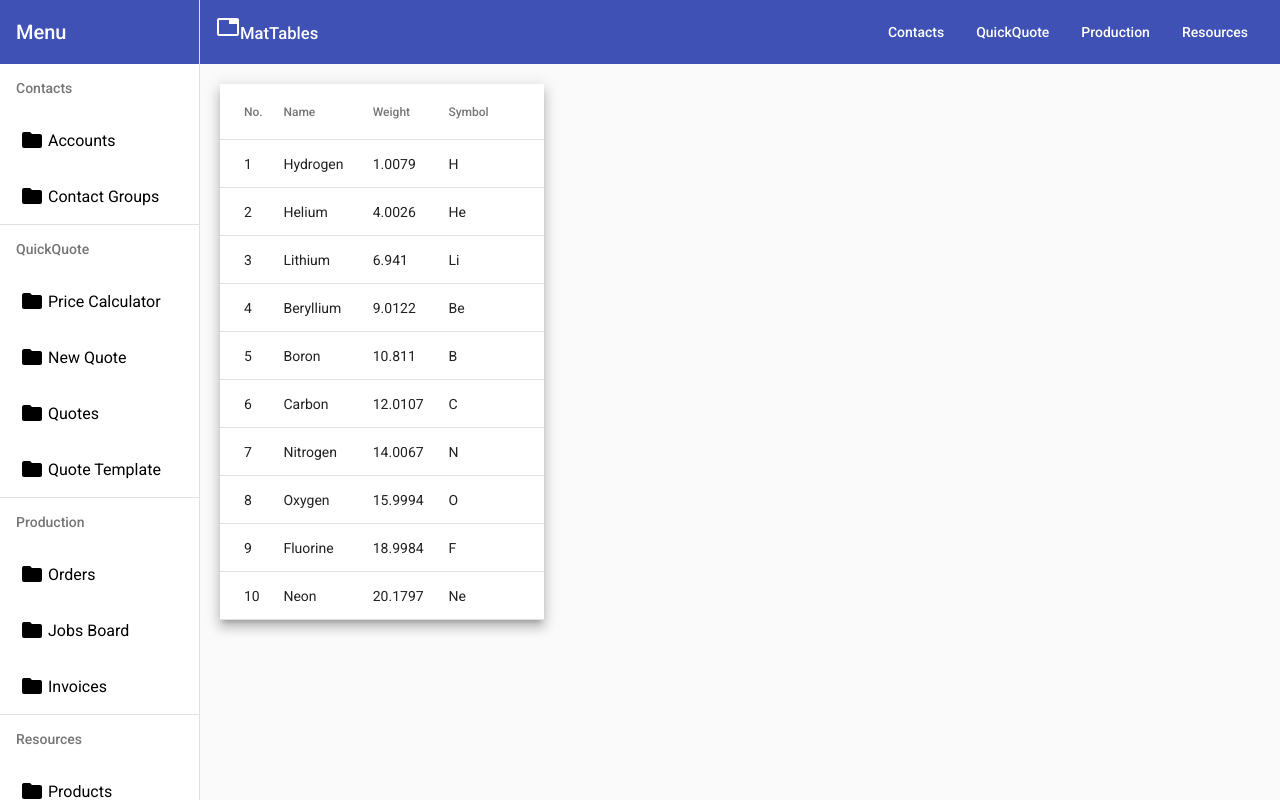
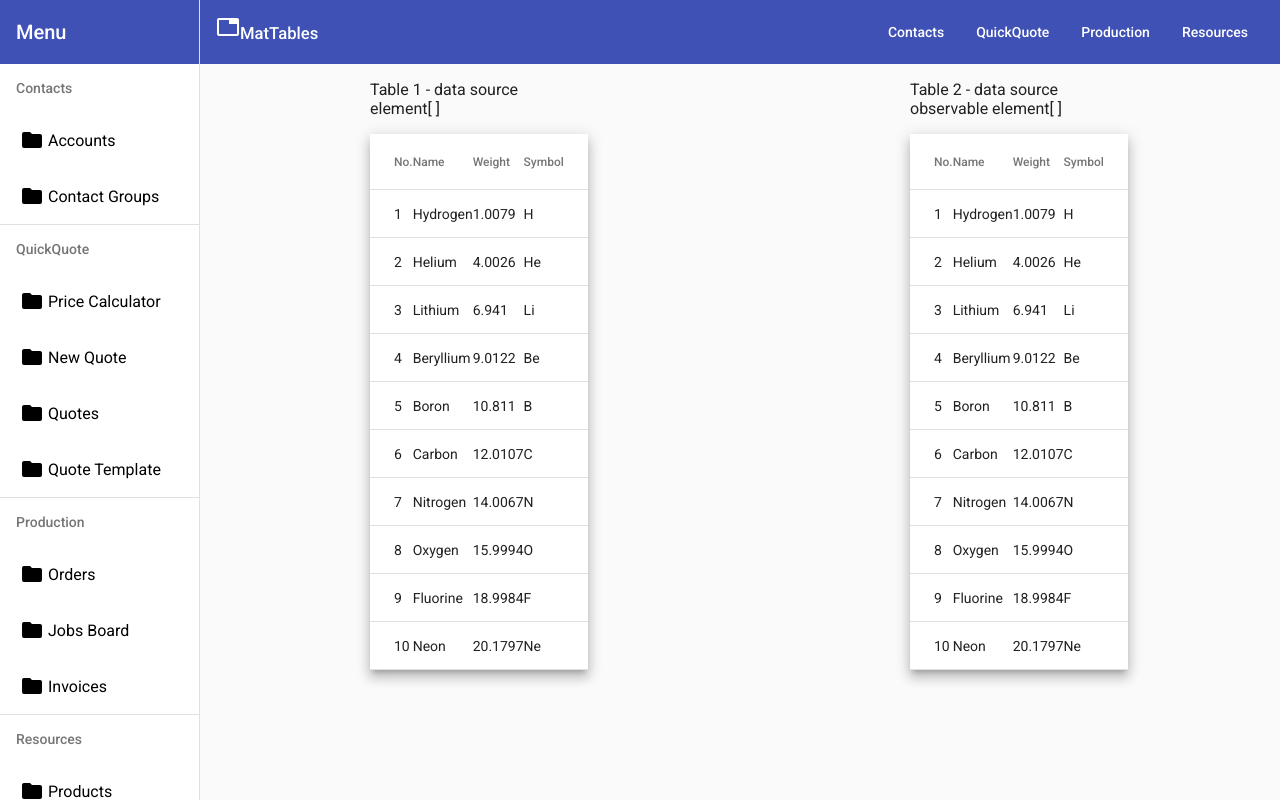
Before and after one commit to FoxGeoff/mat-angular-inputs, an Angular app: page /tables in a window 1280 px wide. Built offline with nearby package versions, Linux system fonts and the light colour scheme.

Commit message:
Add data.service

```diff
--- a/src/app/table/tables/tables.component.css
+++ b/src/app/table/tables/tables.component.css
@@ -1,4 +1,14 @@
+.container {
+  display: flex;
+  flex-direction: row; /* default */
+  justify-content: space-around;
+}
+
+.item {
+  flex: none;
+  width: 200px;
+}
+
 table {
-  width: 30%;
-  margin: 20px;
-}
+   width: 30;
+ }
--- a/src/app/table/tables/tables.component.html
+++ b/src/app/table/tables/tables.component.html
@@ -1,32 +1,70 @@
+<div class="container">
+  <div class="item">
+    <p>Table 1 - data source element[ ]</p>
     <table mat-table [dataSource]="dataSource1" class="mat-elevation-z8">
-
       <!--- Note that these columns can be defined in any order.
         The actual rendered columns are set as a property on the row definition" -->
 
       <!-- Position Column -->
       <ng-container matColumnDef="position">
-    <th mat-header-cell *matHeaderCellDef> No. </th>
-    <td mat-cell *matCellDef="let element"> {{element.position}} </td>
+        <th mat-header-cell *matHeaderCellDef>No.</th>
+        <td mat-cell *matCellDef="let element">{{ element.position }}</td>
       </ng-container>
 
       <!-- Name Column -->
       <ng-container matColumnDef="name">
-    <th mat-header-cell *matHeaderCellDef> Name </th>
-    <td mat-cell *matCellDef="let element"> {{element.name}} </td>
+        <th mat-header-cell *matHeaderCellDef>Name</th>
+        <td mat-cell *matCellDef="let element">{{ element.name }}</td>
       </ng-container>
 
       <!-- Weight Column -->
       <ng-container matColumnDef="weight">
-    <th mat-header-cell *matHeaderCellDef> Weight </th>
-    <td mat-cell *matCellDef="let element"> {{element.weight}} </td>
+        <th mat-header-cell *matHeaderCellDef>Weight</th>
+        <td mat-cell *matCellDef="let element">{{ element.weight }}</td>
       </ng-container>
 
       <!-- Symbol Column -->
       <ng-container matColumnDef="symbol">
-    <th mat-header-cell *matHeaderCellDef> Symbol </th>
-    <td mat-cell *matCellDef="let element"> {{element.symbol}} </td>
+        <th mat-header-cell *matHeaderCellDef>Symbol</th>
+        <td mat-cell *matCellDef="let element">{{ element.symbol }}</td>
       </ng-container>
 
       <tr mat-header-row *matHeaderRowDef="displayedColumns"></tr>
-  <tr mat-row *matRowDef="let row; columns: displayedColumns;"></tr>
+      <tr mat-row *matRowDef="let row; columns: displayedColumns"></tr>
     </table>
+  </div>
+  <div class="item">
+    <p>Table 2 - data source  observable element[ ]</p>
+    <table mat-table [dataSource]="dataSource1" class="mat-elevation-z8">
+      <!--- Note that these columns can be defined in any order.
+        The actual rendered columns are set as a property on the row definition" -->
+
+      <!-- Position Column -->
+      <ng-container matColumnDef="position">
+        <th mat-header-cell *matHeaderCellDef>No.</th>
+        <td mat-cell *matCellDef="let element">{{ element.position }}</td>
+      </ng-container>
+
+      <!-- Name Column -->
+      <ng-container matColumnDef="name">
+        <th mat-header-cell *matHeaderCellDef>Name</th>
+        <td mat-cell *matCellDef="let element">{{ element.name }}</td>
+      </ng-container>
+
+      <!-- Weight Column -->
+      <ng-container matColumnDef="weight">
+        <th mat-header-cell *matHeaderCellDef>Weight</th>
+        <td mat-cell *matCellDef="let element">{{ element.weight }}</td>
+      </ng-container>
+
+      <!-- Symbol Column -->
+      <ng-container matColumnDef="symbol">
+        <th mat-header-cell *matHeaderCellDef>Symbol</th>
+        <td mat-cell *matCellDef="let element">{{ element.symbol }}</td>
+      </ng-container>
+
+      <tr mat-header-row *matHeaderRowDef="displayedColumns"></tr>
+      <tr mat-row *matRowDef="let row; columns: displayedColumns"></tr>
+    </table>
+  </div>
+</div>
```
Lines whose indentation alone changed are shown as unchanged.
